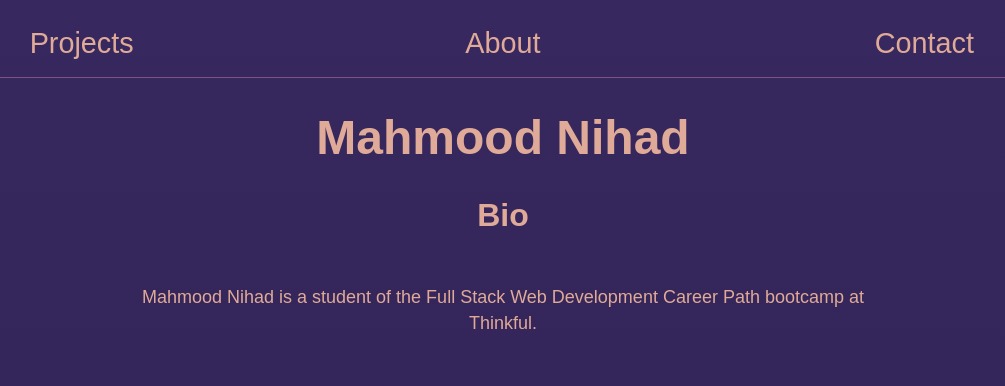
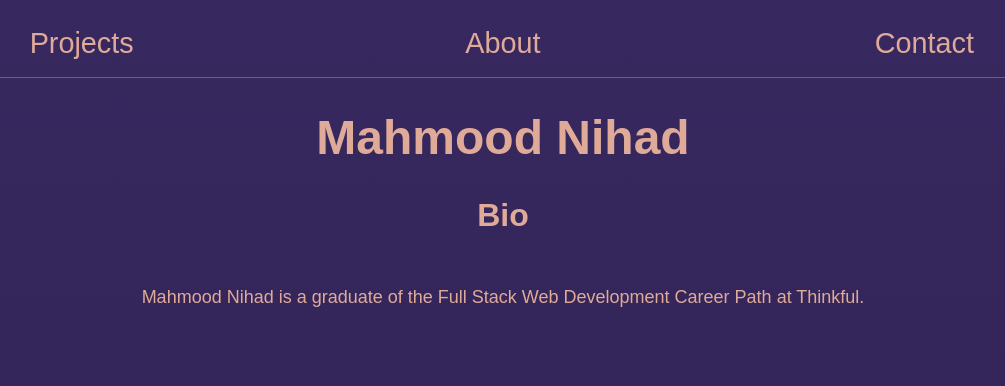
Before and after one commit to mzibari/portfolio, a plain HTML site: page index.html in a window 1280 px wide. Shown: the top 386 px of the page, without its empty margins (137-1142 px from the left). Drawn offline with Linux system fonts and the light colour scheme; a web font is replaced by a local one.

Commit message:
graduated

```diff
--- a/index.html
+++ b/index.html
@@ -31,7 +31,7 @@
         <section class="bio-section">
             <h2 class="bio">Bio</h2>
             <div class="bio info-divs">
-                <p>Mahmood Nihad is a student of the Full Stack Web Development Career Path bootcamp at Thinkful.
+                <p>Mahmood Nihad is a graduate of the Full Stack Web Development Career Path at Thinkful.
                 </p>
             </div>
             <img src="https://i.ibb.co/3dxqs7s/headshot.jpg" class="headshot" alt="Mahmood Nihad Head-shot">
```
